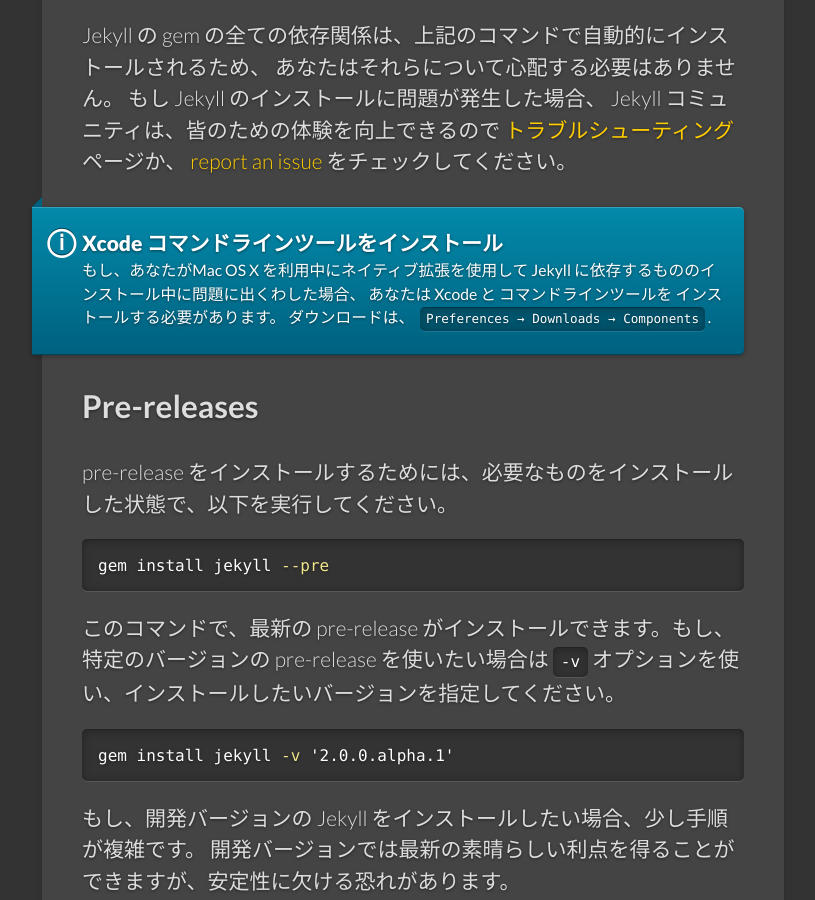
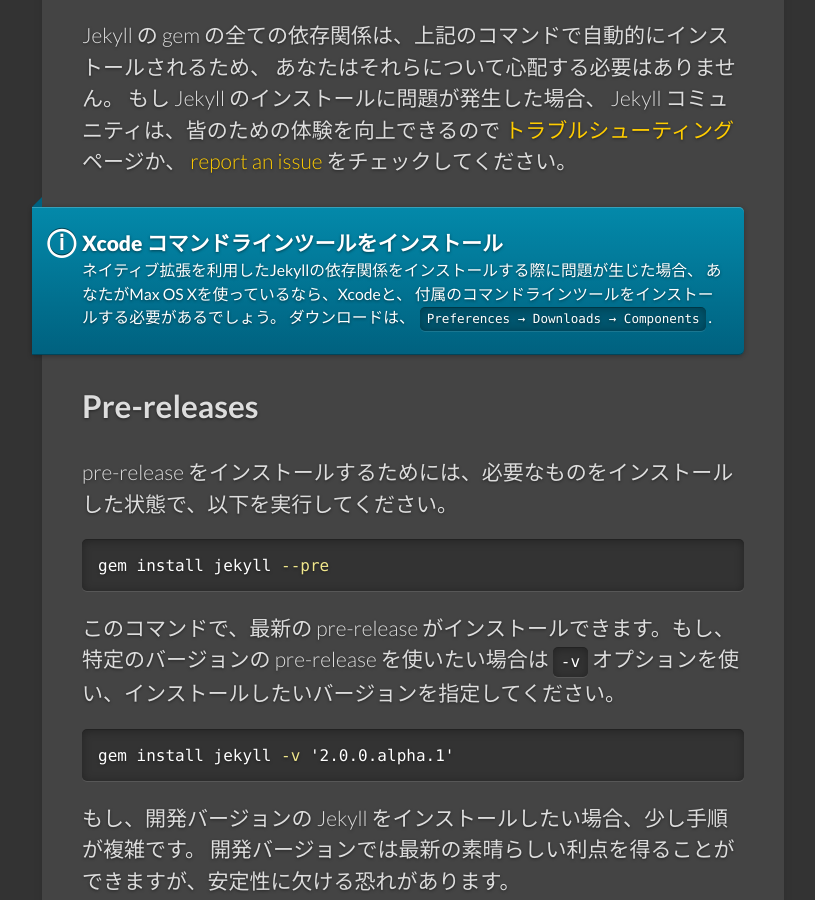
Before and after one commit to jekyllrb-ja/jekyllrb-ja.github.io, a Jekyll site: the page built from docs/installation.md, in a window 1280 px wide and 900 px high, scrolled down 1153 px. Shown: the whole window, without its empty margins (129-944 px from the left). Built offline with Jekyll 4.4.1, drawn with Linux system fonts in a browser that asks for light colours; nearby versions of some CDN libraries; some web fonts are replaced; comment, search, counter and statistics services are not loaded.

Commit message:
[installation.md] it ships with の改案 #13

```diff
--- a/docs/installation.md
+++ b/docs/installation.md
@@ -119,10 +119,9 @@
 <div class="note info">
   <h5>Xcode コマンドラインツールをインストール</h5>
   <p>
-    もし、あなたがMac OS X を利用中にネイティブ拡張を使用して
-    Jekyll に依存するもののインストール中に問題に出くわした場合、
-    あなたは Xcode と コマンドラインツールを
-    インストールする必要があります。
+    ネイティブ拡張を利用したJekyllの依存関係をインストールする際に問題が生じた場合、
+    あなたがMax OS Xを使っているなら、Xcodeと、
+    付属のコマンドラインツールをインストールする必要があるでしょう。
     ダウンロードは、
     <code>Preferences &#8594; Downloads &#8594; Components</code>.
   </p>
```
